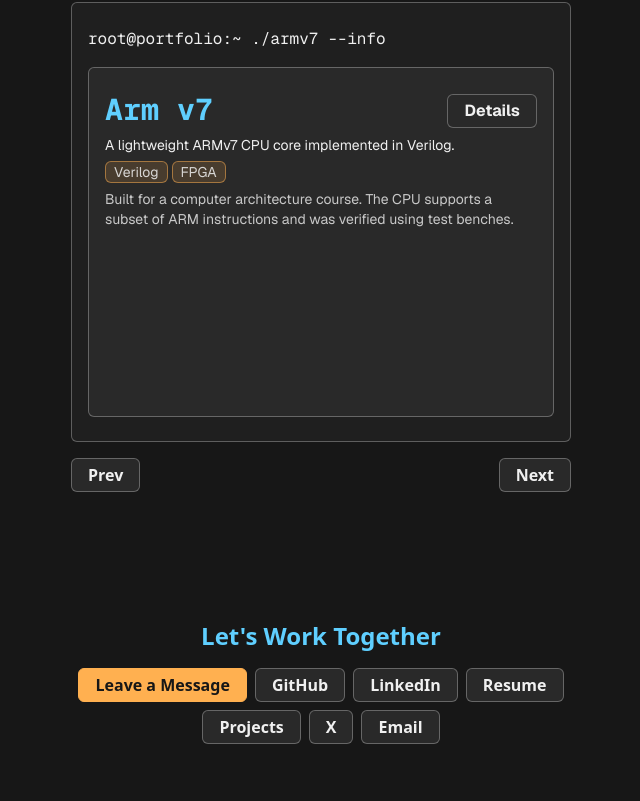
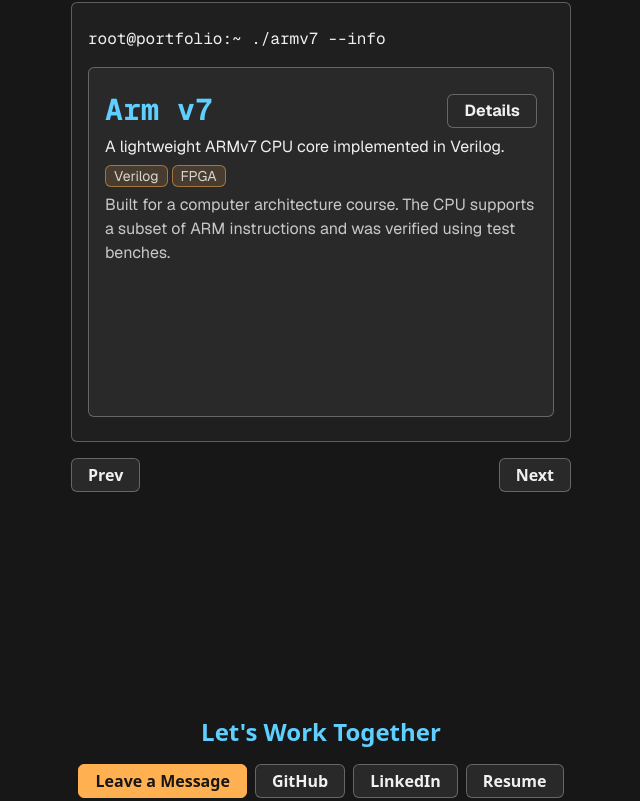
Before and after one commit to amrxt1/portfolio, a Next.js app: page / in a window 1280 px wide. Shown: the part 1559-2360 px from the top of the page, without its empty margins (319-959 px from the left). Built offline with nearby package versions, Linux system fonts and the light colour scheme.

Commit message:
Add space to ContactLinks and ProjectsIntro

```diff
--- a/src/components/home/ContactLinks.jsx
+++ b/src/components/home/ContactLinks.jsx
@@ -21,7 +21,7 @@ function ContactButton({ link }) {
 
 const ContactLinks = () => {
   return (
-    <Container>
+    <Container className="py-24">
       <h3 className="text-primary mb-4 text-center text-2xl font-bold">
         Let's Work Together
       </h3>
--- a/src/components/projects/ProjectCard.jsx
+++ b/src/components/projects/ProjectCard.jsx
@@ -36,13 +36,17 @@ const ProjectCard = ({
           </div>
         </div>
         <div className="space-y-1.5">
-          <p className="text-sm select-text">{desc}</p>
+          <p className="text-sm select-text md:text-base">{desc}</p>
           <div className="flex flex-wrap gap-1">
             {techUsed.map((t, i) => (
               <Badge key={i}>{t}</Badge>
             ))}
           </div>
-          {showDetails && <div className="text-text/80 text-sm">{details}</div>}
+          {showDetails && (
+            <div className="text-text/80 text-sm select-text md:text-base">
+              {details}
+            </div>
+          )}
         </div>
       </div>
 
```
